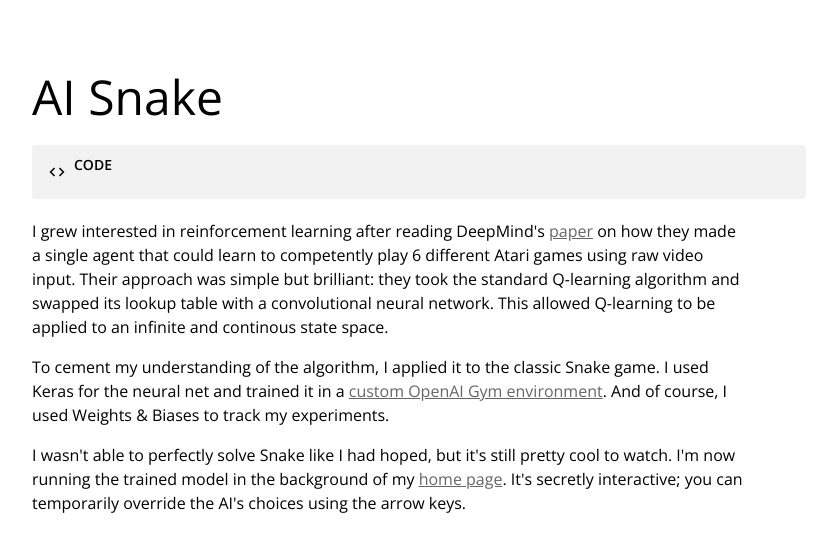
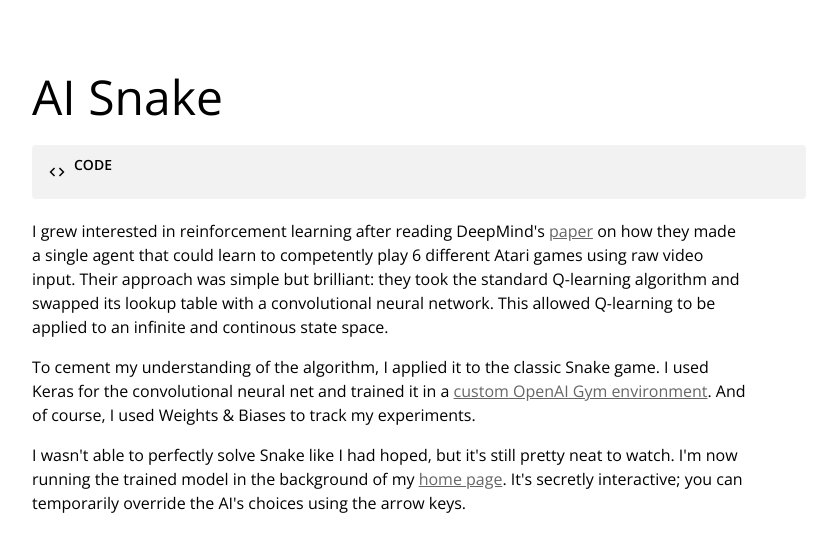
Before and after one commit to Xyzrr/portfolio, a Next.js app: page /snake in a window 1280 px wide. Shown: the top 552 px of the page, without its empty margins (250-1087 px from the left). Built offline with nearby package versions, Linux system fonts and the light colour scheme.

Commit message:
clarify snake

```diff
--- a/pages/snake.mdx
+++ b/pages/snake.mdx
@@ -12,8 +12,8 @@ import Button, { ButtonGroup } from "../components/Button";
 
 I grew interested in reinforcement learning after reading DeepMind's [paper](https://www.cs.toronto.edu/~vmnih/docs/dqn.pdf) on how they made a single agent that could learn to competently play 6 different Atari games using raw video input. Their approach was simple but brilliant: they took the standard Q-learning algorithm and swapped its lookup table with a convolutional neural network. This allowed Q-learning to be applied to an infinite and continous state space.
 
-To cement my understanding of the algorithm, I applied it to the classic Snake game. I used Keras for the neural net and trained it in a [custom OpenAI Gym environment](https://github.com/Xyzrr/rl-snake/blob/master/gym_snake/envs/snake_env.py). And of course, I used Weights & Biases to track my experiments.
+To cement my understanding of the algorithm, I applied it to the classic Snake game. I used Keras for the convolutional neural net and trained it in a [custom OpenAI Gym environment](https://github.com/Xyzrr/rl-snake/blob/master/gym_snake/envs/snake_env.py). And of course, I used Weights & Biases to track my experiments.
 
-I wasn't able to perfectly solve Snake like I had hoped, but it's still pretty cool to watch. I'm now running the trained model in the background of my [home page](https://johnqian.com). It's secretly interactive; you can temporarily override the AI's choices using the arrow keys.
+I wasn't able to perfectly solve Snake like I had hoped, but it's still pretty neat to watch. I'm now running the trained model in the background of my [home page](https://johnqian.com). It's secretly interactive; you can temporarily override the AI's choices using the arrow keys.
 
 </ProjectLayout>
```
